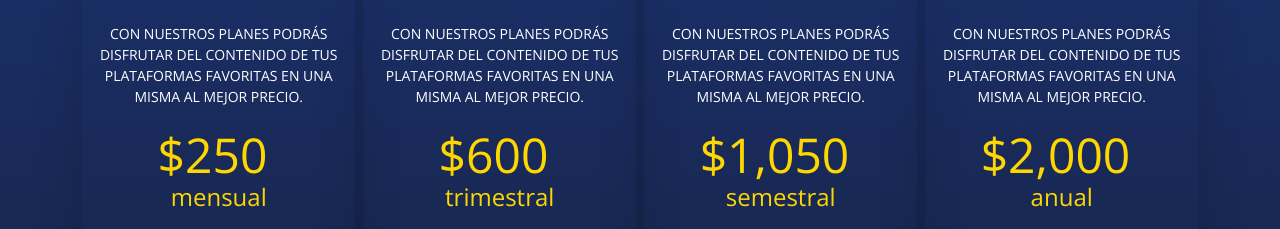
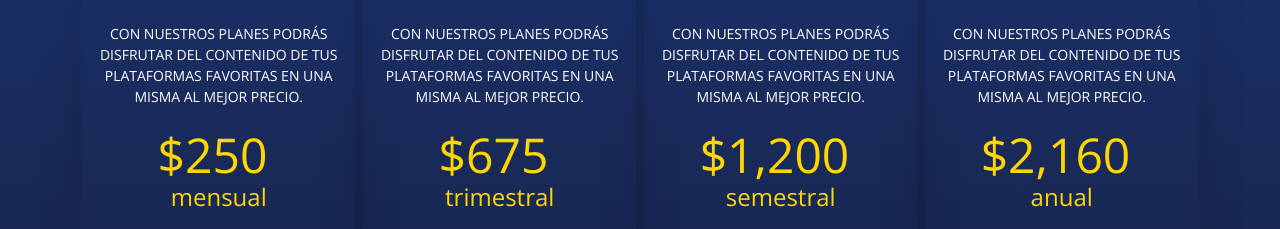
Before and after one commit to 4me7h/cl-streaming, a React (Create React App) app: page / in a window 1280 px wide. Shown: the part 3206-3435 px from the top of the page. Built offline with nearby package versions, Linux system fonts and the light colour scheme.

Commit message:
content: products prices

```diff
--- a/src/components/Products.js
+++ b/src/components/Products.js
@@ -118,7 +118,7 @@ export default function Products() {
                         mesesmegas={"Ahorro óptimo"}
                         telfija={"Hasta 3 dispositivos por cuenta"}
                         textapptv={["Con nuestros planes podrás disfrutar del contenido de tus plataformas favoritas en una misma al mejor precio." ]}
-                        precio={"$600"}
+                        precio={"$675"}
                         mesesprecio={"trimestral"}
                       />
                     </li>
@@ -129,7 +129,7 @@ export default function Products() {
                         mesesmegas={"Ahorro óptimo"}
                         telfija={"Hasta 3 dispositivos por cuenta"}
                         textapptv={["Con nuestros planes podrás disfrutar del contenido de tus plataformas favoritas en una misma al mejor precio." ]}
-                        precio={"$1,050"}
+                        precio={"$1,200"}
                         mesesprecio={"semestral"}
                       />
                     </li>
@@ -140,7 +140,7 @@ export default function Products() {
                         mesesmegas={"Ahorro óptimo"}
                         telfija={"Hasta 3 dispositivos por cuenta"}
                         textapptv={["Con nuestros planes podrás disfrutar del contenido de tus plataformas favoritas en una misma al mejor precio." ]}
-                        precio={"$2,000"}
+                        precio={"$2,160"}
                         mesesprecio={"anual"}
                       />
                     </li>
```
